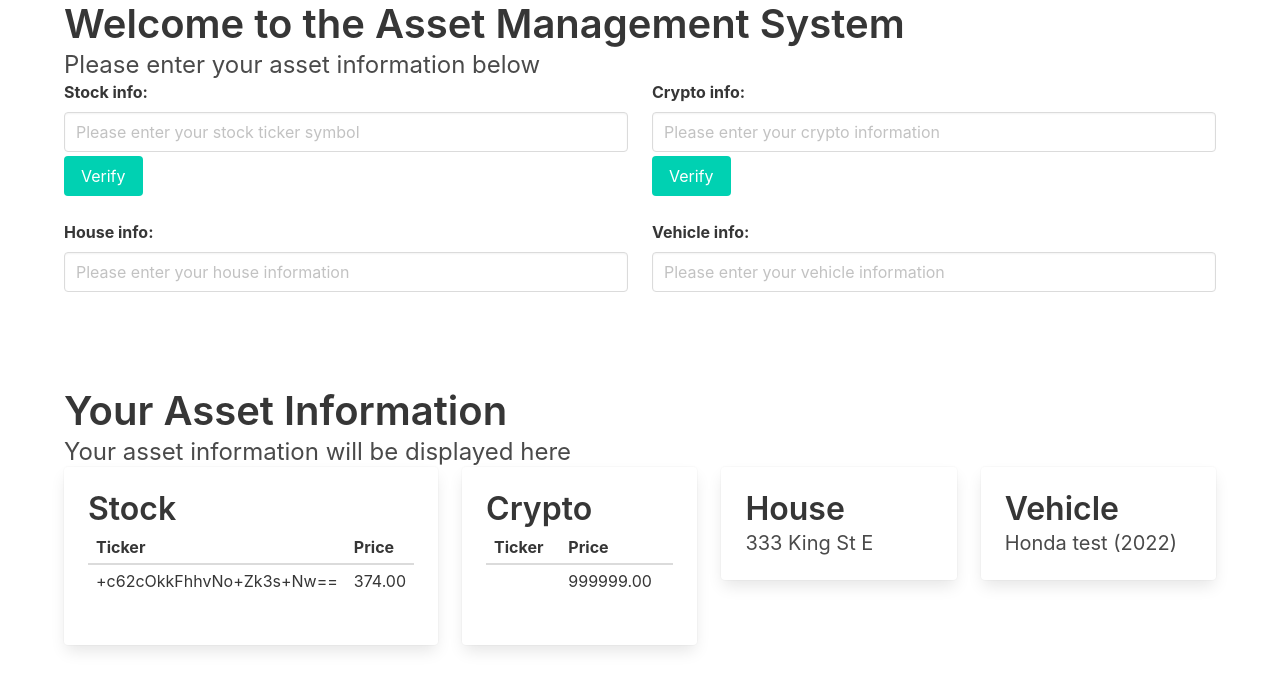
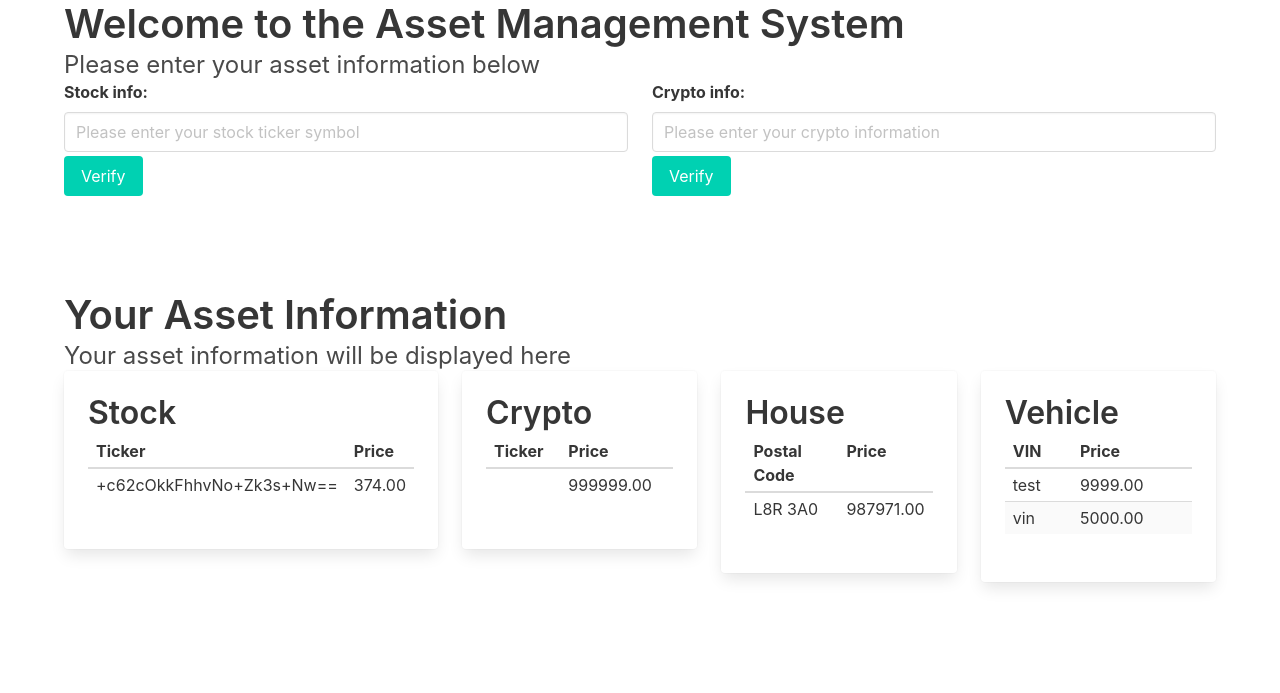
Before and after one commit to SilencePaul/4FD3-Project, a Django app: template aerc_project/aerc_website/templates/index.html in a window 1280 px wide. Shown: the part 288-981 px from the top of the page. After the commit the page ends 876 px from the top, so only its background shows below. Run offline with Django 5.2, Linux system fonts and the light colour scheme; the template is opened without the code that fills it: values that come from a table or form of the project are taken from there, others are empty; data comes from the database, SQL or seed files in the repository; some libraries are stand-ins or nearby versions.

Commit message:
fix home asset basic info

```diff
--- a/aerc_project/aerc_website/templates/index.html
+++ b/aerc_project/aerc_website/templates/index.html
@@ -24,6 +24,7 @@
                 <div id="crypto_info" class="is-flex is-flex-direction-column is-align-items-center"></div>
             </div>
         </div>
+        <!--
         <div class="columns">
             <div class="column is-half">
                 <label class="label">House info:</label>
@@ -38,6 +39,7 @@
                 </div>
             </div>
         </div>
+        -->
     </div>
 </section>
 <section class="section">
@@ -81,7 +83,7 @@
                     <div class="card-content">
                         <p class="title">Crypto</p>
                         <p class="subtitle">
-                            {% if stocks %}
+                            {% if cryptos %}
                             <table class="table is-striped is-narrow is-hoverable is-fullwidth">
                                 <thead>
                                     <tr>
@@ -110,8 +112,23 @@
                     <div class="card-content">
                         <p class="title">House</p>
                         <p class="subtitle">
-                            {% if house %}
-                                {{ house }}
+                            {% if houses %}
+                            <table class="table is-striped is-narrow is-hoverable is-fullwidth">
+                                <thead>
+                                    <tr>
+                                        <th>Postal Code</th>
+                                        <th>Price</th>
+                                    </tr>
+                                </thead>
+                                <tbody>
+                                    {% for house in houses %}
+                                        <tr>
+                                            <td>{{ house.postal_code }}</td>
+                                            <td>{{ house.purchase_price|floatformat:2 }}</td>
+                                        </tr>
+                                    {% endfor %}
+                                </tbody>
+                            </table>
                             {% else %}
                                 No house information
                             {% endif %}
@@ -124,8 +141,23 @@
                     <div class="card-content">
                         <p class="title">Vehicle</p>
                         <p class="subtitle">
-                            {% if vehicle %}
-                                {{ vehicle }}
+                            {% if vehicles %}
+                            <table class="table is-striped is-narrow is-hoverable is-fullwidth">
+                                <thead>
+                                    <tr>
+                                        <th>VIN</th>
+                                        <th>Price</th>
+                                    </tr>
+                                </thead>
+                                <tbody>
+                                    {% for vehicle in vehicles %}
+                                        <tr>
+                                            <td>{{ vehicle.VIN }}</td>
+                                            <td>{{ vehicle.purchase_price|floatformat:2 }}</td>
+                                        </tr>
+                                    {% endfor %}
+                                </tbody>
+                            </table>
                             {% else %}
                                 No vehicle information
                             {% endif %}
```
Also changed, not shown: aerc_project/aerc_website/schedule.py (+6 -3 lines), aerc_project/aerc_website/views.py (+6 -6 lines), aerc_project/aerc_website/migrations/0023_assethistory.py (added), aerc_project/db.sqlite3.
